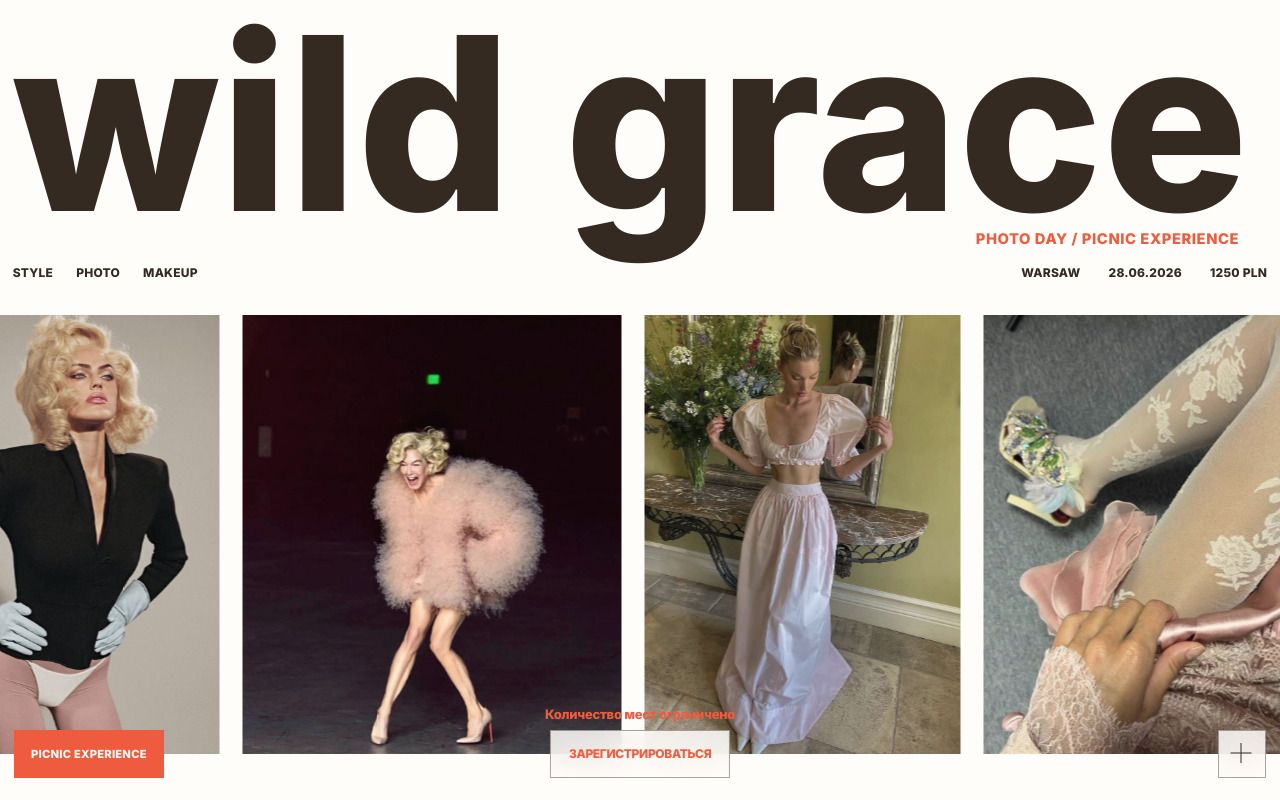
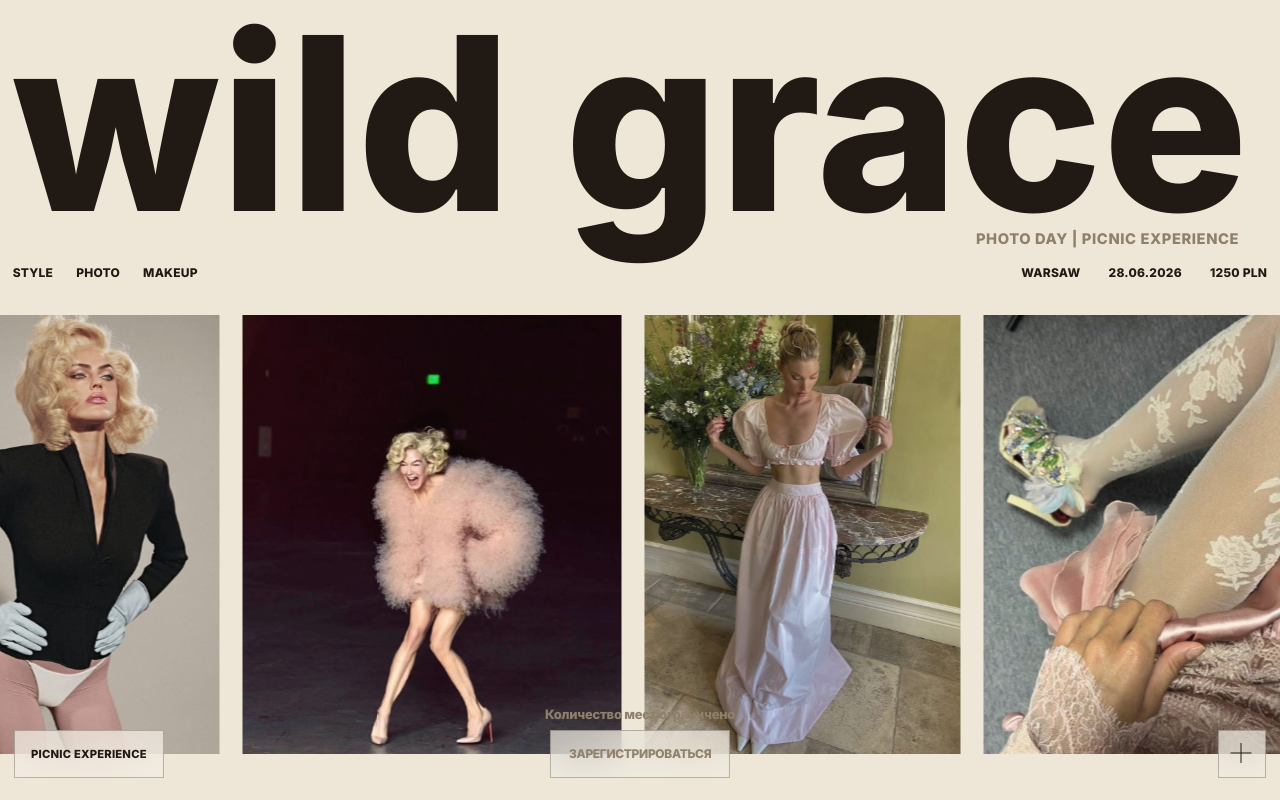
Before and after one commit to urfriendalex/summer-photo-day, a Next.js app: page / in a window 1280 px wide. Built offline with nearby package versions, Linux system fonts and the light colour scheme.

Commit message:
refine WILD GRACE ecru theme

```diff
--- a/src/app/globals.css
+++ b/src/app/globals.css
@@ -465,7 +465,9 @@ main.experience--preloader:not(.experience--preloader-reveal) ~ .landing-info-pa
   padding-inline: var(--page-pad-x);
   padding-top: calc(env(safe-area-inset-top, 0px) + 0.35rem);
   padding-bottom: 0.35rem;
-  background: var(--color-bg);
+  background: color-mix(in srgb, var(--color-bg) 72%, transparent);
+  -webkit-backdrop-filter: blur(var(--landing-info-frost-blur));
+  backdrop-filter: blur(var(--landing-info-frost-blur));
 }
 
 .experience__nav {
@@ -667,6 +669,8 @@ button.experience__meta--cta:focus-visible {
   gap: clamp(1.25rem, 3vw, 3.5rem);
   padding: clamp(1rem, 2.5vw, 2.5rem);
   background: var(--color-butter);
+  -webkit-backdrop-filter: blur(28px) saturate(0.82);
+  backdrop-filter: blur(28px) saturate(0.82);
   opacity: 0;
   visibility: hidden;
   transform: translateY(1rem);
@@ -764,19 +768,21 @@ button.experience__meta--cta:focus-visible {
   z-index: 10060;
   min-height: var(--landing-frost-chip-height);
   padding: 0 1rem;
-  border: 1px solid var(--color-accent);
+  border: var(--landing-frost-chip-border);
   border-radius: var(--radius-base);
-  background: var(--color-accent);
-  color: #fffdf9;
+  background: color-mix(in srgb, var(--color-surface) 68%, transparent);
+  color: var(--color-ink);
   font-size: 0.7rem;
   font-weight: 800;
   letter-spacing: 0.02em;
   cursor: pointer;
+  -webkit-backdrop-filter: blur(var(--landing-info-frost-blur));
+  backdrop-filter: blur(var(--landing-info-frost-blur));
 }
 
 .picnic-feature-toggle.is-open {
-  background: var(--color-bg);
-  color: var(--color-accent);
+  background: color-mix(in srgb, var(--color-accent) 24%, transparent);
+  color: var(--color-ink);
 }
 
 /* One block per visual line (matches DOM probe in `visual-line-wrap.ts`) */
--- a/src/app/variables.css
+++ b/src/app/variables.css
@@ -1,29 +1,29 @@
 :root {
-  /* Garden summer — warm paper, sun-washed neutrals, and a coral accent */
-  --color-accent: #ef5b3f;
-  --color-bg: #fffdf9;
-  --color-surface: #fffdf9;
-  --color-ink: #342a22;
-  --color-ink-soft: rgba(52, 42, 34, 0.68);
-  --color-baby-yellow: #ef5b3f;
-  --color-butter: #f7df9b;
-  --color-peach: #f6c5ac;
+  /* Wild Grace — ecru layers with deep espresso type */
+  --color-accent: #8f806b;
+  --color-bg: #eee7d8;
+  --color-surface: #f6f1e7;
+  --color-ink: #211a14;
+  --color-ink-soft: rgba(33, 26, 20, 0.68);
+  --color-baby-yellow: #8f806b;
+  --color-butter: rgba(246, 241, 231, 0.72);
+  --color-peach: #ded4c2;
 
   --radius-base: 0;
 
   /* Interaction — shared hover/focus color shifts (see .interactive in globals.css) */
   --ease-interaction: cubic-bezier(0.23, 1, 0.32, 1);
   --duration-interaction: 160ms;
-  --color-interactive-ink-hover: #ef5b3f;
-  --color-interactive-accent-hover: #c93f29;
-  --color-interactive-inverse-bg-hover: #ef5b3f;
+  --color-interactive-ink-hover: #756754;
+  --color-interactive-accent-hover: #5f5242;
+  --color-interactive-inverse-bg-hover: #756754;
   --ease-out-strong: cubic-bezier(0.23, 1, 0.32, 1);
   --ease-drawer: cubic-bezier(0.32, 0.72, 0, 1);
   --duration-panel-enter: 240ms;
-  --landing-info-frost-bg: rgba(255, 253, 249, 0.84);
-  --landing-info-frost-blur: 18px;
+  --landing-info-frost-bg: rgba(246, 241, 231, 0.66);
+  --landing-info-frost-blur: 24px;
   /* Shared frosted chip — `.landing-info-panel` (+) and register CTA pill */
-  --landing-frost-chip-border: 1px solid rgba(52, 42, 34, 0.42);
+  --landing-frost-chip-border: 1px solid rgba(33, 26, 20, 0.28);
   --landing-frost-chip-height: 48px;
   --landing-info-panel-pad: 1.25rem;
   --landing-info-panel-toggle-reserve: 3.25rem;
--- a/src/lib/booking.ts
+++ b/src/lib/booking.ts
@@ -40,7 +40,7 @@ export async function sendBookingEmail(payload: BookingPayload) {
     to: [bookingEmailTo],
     subject: `Новая заявка WILD GRACE: ${payload.name}`,
     text: [
-      "Новая заявка на WILD GRACE PHOTO DAY / PICNIC EXPERIENCE",
+      "Новая заявка на WILD GRACE PHOTO DAY | PICNIC EXPERIENCE",
       "",
       `Имя: ${payload.name}`,
       `Email: ${payload.email}`,
@@ -62,7 +62,7 @@ export async function sendBookingTelegram(payload: BookingPayload) {
   const chatId = getRequiredEnv("TELEGRAM_CHAT_ID");
 
   const text = [
-    "Новая заявка на WILD GRACE PHOTO DAY / PICNIC EXPERIENCE",
+    "Новая заявка на WILD GRACE PHOTO DAY | PICNIC EXPERIENCE",
     `Имя: ${payload.name}`,
     `Email: ${payload.email}`,
     `Instagram: ${payload.instagram}`,
--- a/src/lib/site-content.ts
+++ b/src/lib/site-content.ts
@@ -63,7 +63,7 @@ export const siteContent: SiteContent = {
       "Wild Grace is a summer photo day and picnic experience in a Warsaw park with soft styling, makeup inspiration, and warm editorial portraits.",
   },
   projectTitle: "WILD GRACE",
-  overlineLabel: "PHOTO DAY / PICNIC EXPERIENCE",
+  overlineLabel: "PHOTO DAY | PICNIC EXPERIENCE",
   location: "WARSAW",
   date: "28.06.2026",
   priceLabel: "1250 PLN",
@@ -79,7 +79,7 @@ export const siteContent: SiteContent = {
     "PHOTO DAY BY",
     "@liza_karasiova",
     "@lina_tsapova",
-    "PHOTO DAY / PICNIC EXPERIENCE",
+    "PHOTO DAY | PICNIC EXPERIENCE",
   ],
   picnicFeature: {
     eyebrow: "ТОЛЬКО В ЭТОМ ФОТОДНЕ",
@@ -99,7 +99,7 @@ export const siteContent: SiteContent = {
   },
   signup: {
     title: "1250 PLN",
-    titleSubline: "Photo Day / Picnic Experience",
+    titleSubline: "Photo Day | Picnic Experience",
     spotsLeftText: "Количество мест ограничено",
     intro: [
       "В стоимость входит подготовка образа со стилистом, makeup inspiration, персональная съемка, готовые фотографии и picnic experience после съемки.",
```
